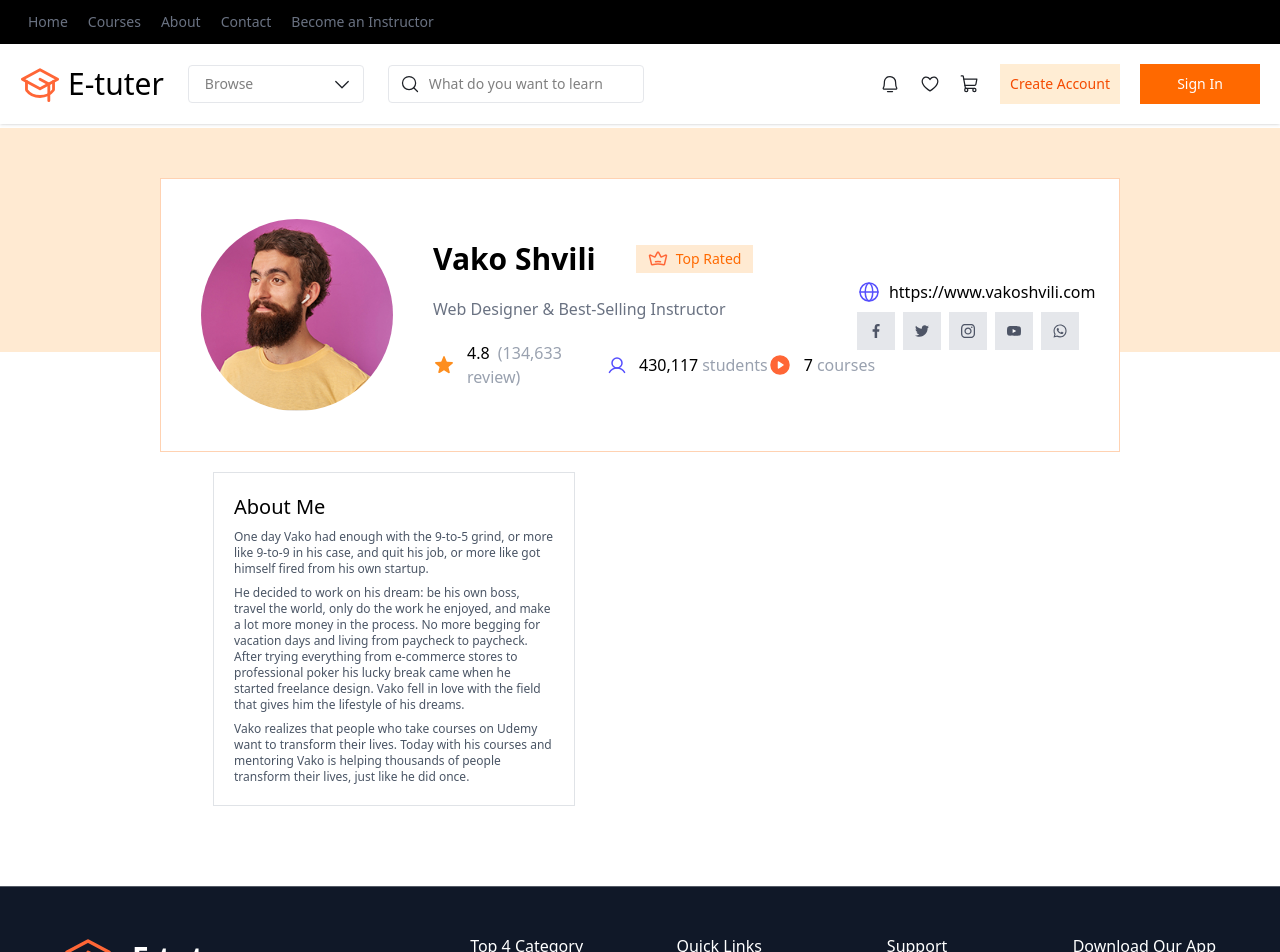
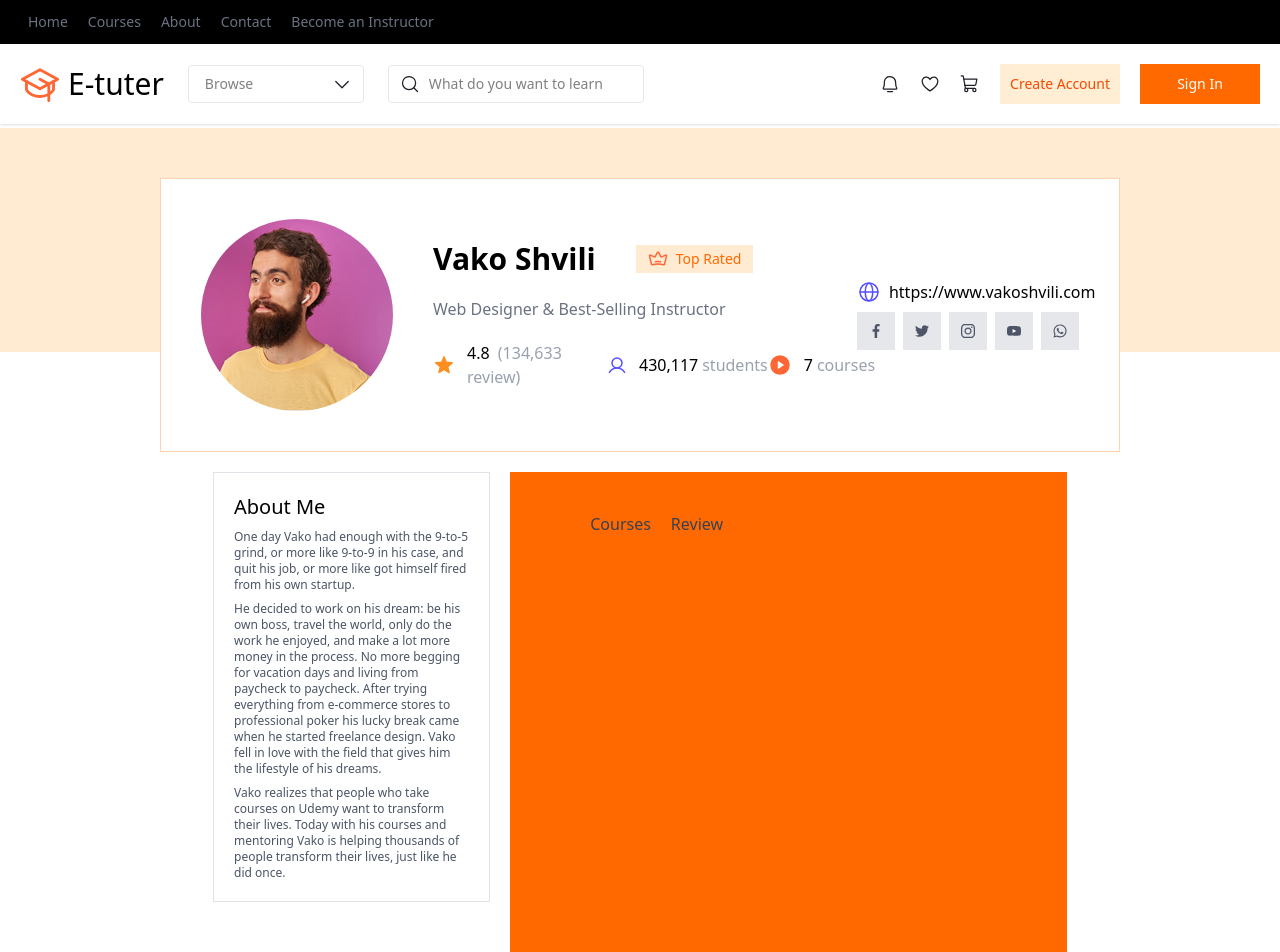
Before and after one commit to Haritha0705/etutor-lms, a React (Vite) app in the folder front_end/: page /instructor_profile in a window 1280 px wide. Shown: the top 952 px of the page. Built offline with nearby package versions, Linux system fonts and the light colour scheme.

Commit message:
add new chamnges

```diff
--- a/front_end/src/Pages/Instructor Profile/Instructor_Profile.tsx
+++ b/front_end/src/Pages/Instructor Profile/Instructor_Profile.tsx
@@ -77,13 +77,19 @@ const Instructor_Profile:React.FC = ()=> {
                     </div>
                 </div>
             </div>
-            <div className={'w-full bg-white pt-10 pb-20 px-[213px]'}>
-                <div className={'border border-gray-400/30 p-5 w-fit'}>
+            <div className={'w-full flex  bg-white pt-10 pb-20 px-[213px] gap-5'}>
+                <div className={'w-1/3 h-fit border border-gray-400/30 p-5 '}>
                     <h4 className={'text-xl mb-2'}>About Me</h4>
                     <div className={'text-xs text-gray-600 max-w-xs flex flex-col gap-2'}>
                         <p>One day Vako had enough with the 9-to-5 grind, or more like 9-to-9 in his case, and quit his job, or more like got himself fired from his own startup.</p>
                         <p>He decided to work on his dream: be his own boss, travel the world, only do the work he enjoyed, and make a lot more money in the process. No more begging for vacation days and living from paycheck to paycheck. After trying everything from e-commerce stores to professional poker his lucky break came when he started freelance design. Vako fell in love with the field that gives him the lifestyle of his dreams.</p>
                         <p>Vako realizes that people who take courses on Udemy want to transform their lives. Today with his courses and mentoring Vako is helping thousands of people transform their lives, just like he did once.</p>
+                    </div>
+                </div>
+                <div className={'w-2/3 h-screen bg-orange-500 px-20 py-10'}>
+                    <div className={'flex gap-5 text-gray-700'}>
+                        <p>Courses</p>
+                        <p>Review</p>
                     </div>
                 </div>
             </div>
```
